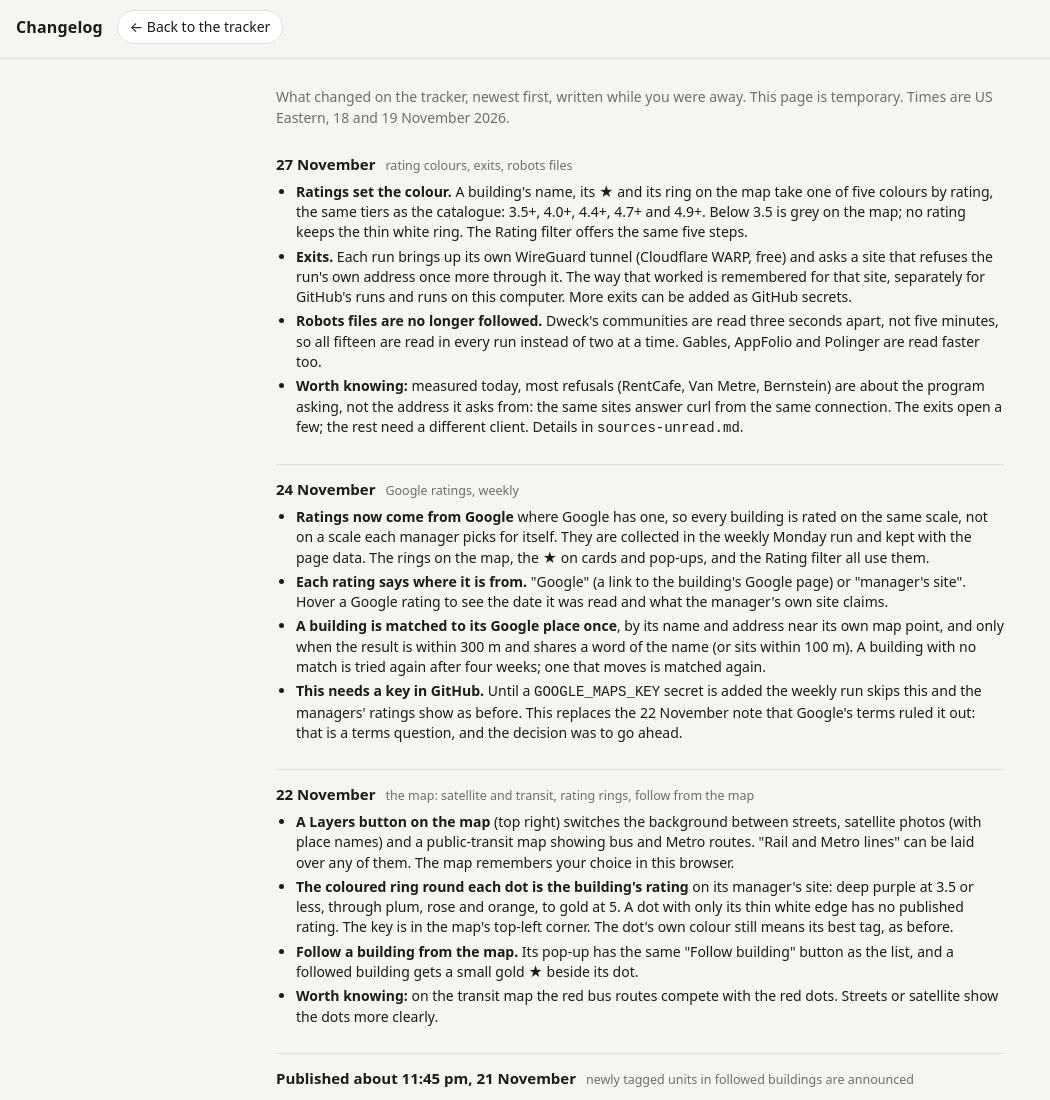
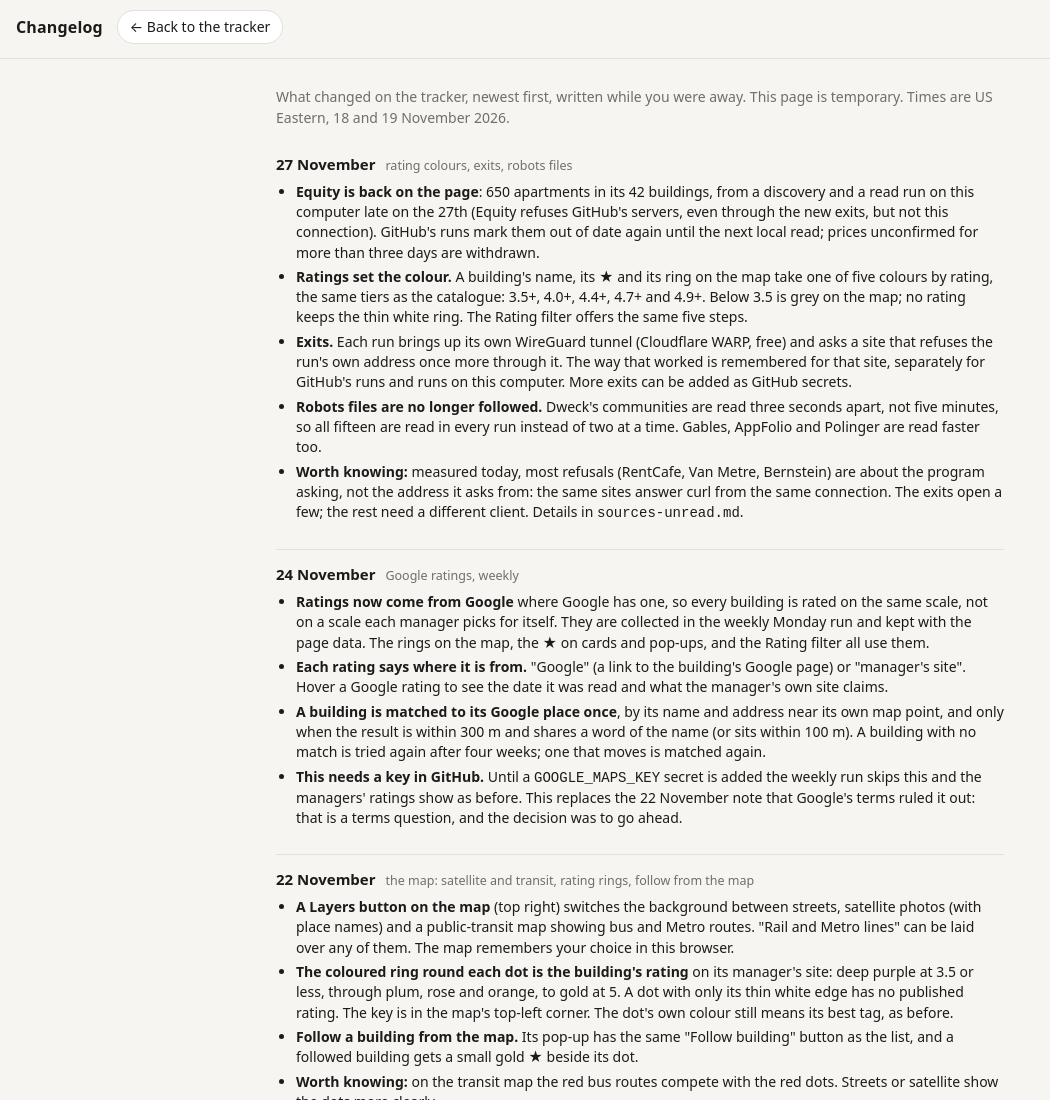
Before and after one commit to Rbothne/aptlydone, a plain HTML site: page site/changelog.html in a window 1280 px wide. Shown: the top 1100 px of the page, without its empty margins (0-1050 px from the left). Drawn offline with Linux system fonts and the light colour scheme.

Commit message:
Changelog: Equity read from this computer
Co-Authored-By: Claude Opus 5.5 <noreply@anthropic.com>

```diff
--- a/site/changelog.html
+++ b/site/changelog.html
@@ -32,6 +32,10 @@
 
   <h2>27 November <small>rating colours, exits, robots files</small></h2>
   <ul>
+    <li><b>Equity is back on the page</b>: 650 apartments in its 42 buildings, from a discovery and a read run on
+      this computer late on the 27th (Equity refuses GitHub's servers, even through the new exits, but not this
+      connection). GitHub's runs mark them out of date again until the next local read; prices unconfirmed for more
+      than three days are withdrawn.</li>
     <li><b>Ratings set the colour.</b> A building's name, its ★ and its ring on the map take one of five colours by
       rating, the same tiers as the catalogue: 3.5+, 4.0+, 4.4+, 4.7+ and 4.9+. Below 3.5 is grey on the map; no
       rating keeps the thin white ring. The Rating filter offers the same five steps.</li>
```
